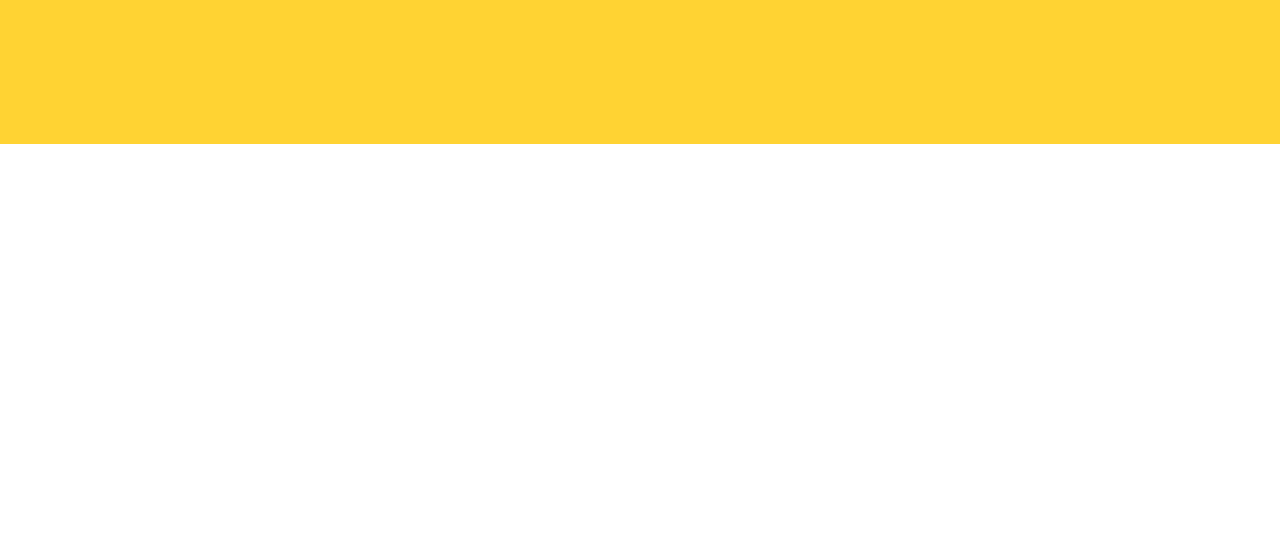
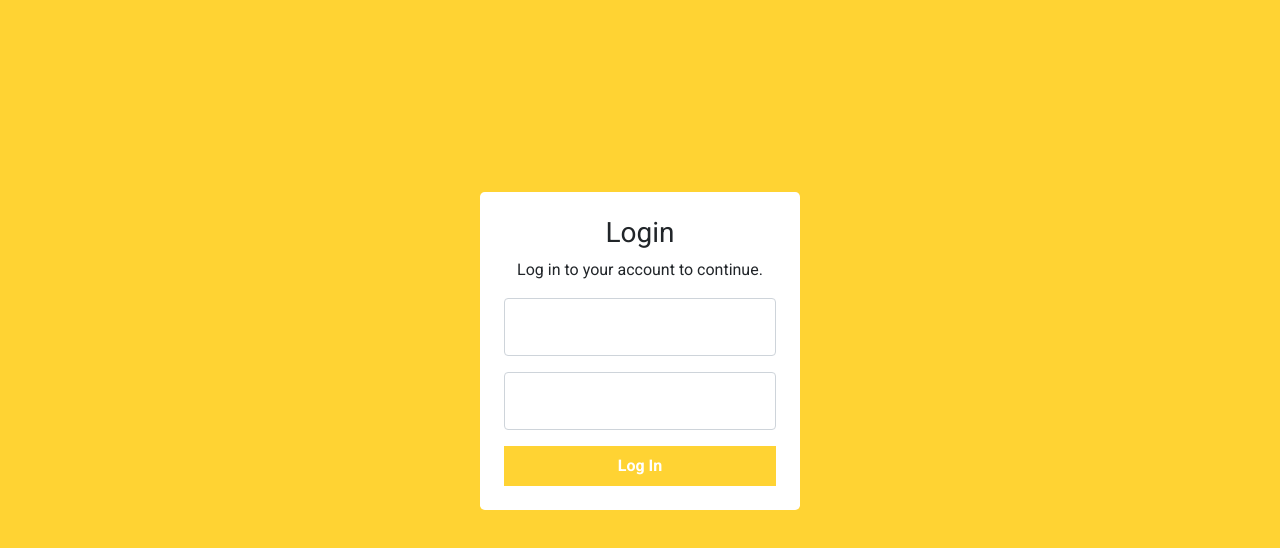
Before and after one commit to Seyba/admin-app, a React (Create React App) app: page / in a window 1280 px wide. Shown: the top 548 px of the page. Built offline with nearby package versions, Linux system fonts and the light colour scheme.

Commit message:
login page added

```diff
--- a/public/index.html
+++ b/public/index.html
@@ -2,7 +2,6 @@
 <html lang="en">
   <head>
     <meta charset="utf-8" />
-    <link rel="icon" href="%PUBLIC_URL%/favicon.ico" />
     <meta name="viewport" content="width=device-width, initial-scale=1" />
     <meta name="theme-color" content="#000000" />
     <meta
@@ -10,13 +9,11 @@
       content="Web site created using create-react-app"
     />
     <link href="https://fonts.googleapis.com/icon?family=Material+Icons" rel="stylesheet">
-    <link rel="apple-touch-icon" href="%PUBLIC_URL%/logo192.png" />
     <link href="https://cdn.jsdelivr.net/npm/bootstrap@5.0.2/dist/css/bootstrap.min.css" rel="stylesheet" integrity="sha384-EVSTQN3/azprG1Anm3QDgpJLIm9Nao0Yz1ztcQTwFspd3yD65VohhpuuCOmLASjC" crossorigin="anonymous">
 
     <link rel="preconnect" href="https://fonts.googleapis.com">
     <link rel="preconnect" href="https://fonts.gstatic.com" crossorigin>
     <link href="https://fonts.googleapis.com/css2?family=Roboto:wght@400;700;900&display=swap" rel="stylesheet">
-    <link rel="manifest" href="%PUBLIC_URL%/manifest.json" />
 
     <title>Admin App </title>
   </head>
--- a/src/component/pages/Login.js
+++ b/src/component/pages/Login.js
@@ -1,10 +1,21 @@
 import React from 'react'
+import { CustomInput } from '../CustomInput'
 
 export const Login = () => {
   return (
-    <div className="py-5" style={{backgroundColor: '#ffd333'}}>
-      <div className="my-5 w-25 bg-white rounded-3 mx-auto">
-
+    <div className="py-5" style={{backgroundColor: '#ffd333', minHeight:"100vh"}}>
+      <br/>
+      <br/>
+      <br/>
+      <br/>
+      <div className="my-5 w-25 bg-white rounded-3 mx-auto p-4">
+        <h3 className="text-center">Login</h3>
+        <p className="text-center">Log in to your account to continue.</p>
+        <form action="">
+          <CustomInput type="text" placeholder="Email address" id="email"/>
+          <CustomInput type="password" placeholder="Password" id="pass"/>
+          <button className="border-0 px-3 py-2 text-white fw-bold w-100" type="submit" style={{backgroundColor: '#ffd333'}}>Log In</button>
+        </form>
       </div>
     </div>
   )
```
Also changed, not shown: public/robots.txt (deleted), 1 other file (tests, documents, lock files or other folders).
